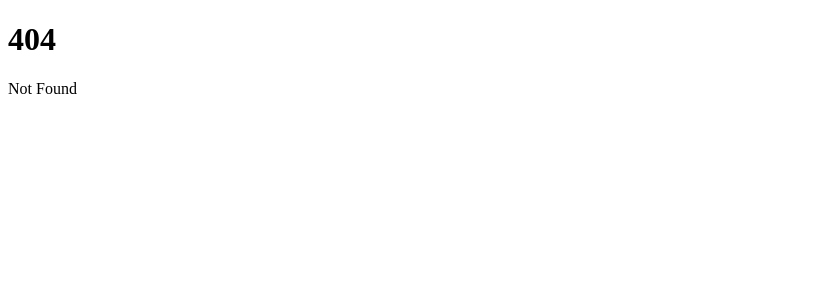
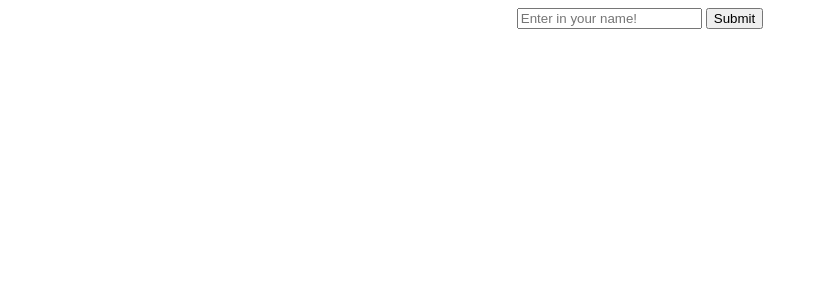
Before and after one commit to cat-acronym-team/svelte-firebase-stack-demo, a SvelteKit app in the folder client/: page /hello in a window 1280 px wide. Before the commit this address had no page. Shown: the top 300 px of the page, without its empty margins (0-818 px from the left). Built offline with nearby package versions, Linux system fonts and the light colour scheme.

Commit message:
feat(client): :sparkles: Add Hello Page
issue #2

```diff
--- /dev/null
+++ b/client/src/routes/hello/+page.svelte
@@ -0,0 +1,45 @@
+<script lang="ts">
+  let name = "";
+
+  // Will show the data then make a request to the database with the name
+  async function showAndSubmit(event: Event) {
+
+    // get info from within the form
+    const form = event.target as HTMLFormElement;
+    const formData = new FormData(form);
+    // assign name the value from the input
+    const { userName } = Object.fromEntries(formData);
+    name = userName as string;
+    // reset the form
+    form.reset();
+    // Make a request to the cloud functions to store it within the database
+    // const { ok } = await fetch("api-url", {
+    //   method: "POST",
+    //   body: JSON.stringify({ name }),
+    // });
+    // if (ok) {
+    //   console.log("Successfully Added Name!");
+    // } else {
+    //   console.log("Unsuccessfully Added Name!");
+    // }
+  }
+</script>
+
+<form on:submit|preventDefault={showAndSubmit}>
+  <input name="userName" type="text" placeholder="Enter in your name!" />
+  <button type="submit">Submit</button>
+</form>
+
+{#if name !== ""}
+  <h1>Hello {name}</h1>
+{/if}
+
+<style>
+  form {
+    text-align: center;
+  }
+
+  h1 {
+    text-align: center;
+  }
+</style>
```
